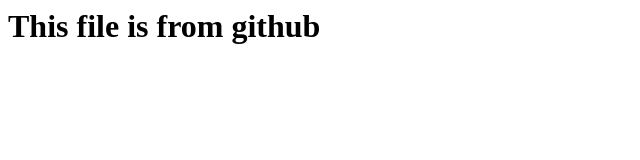
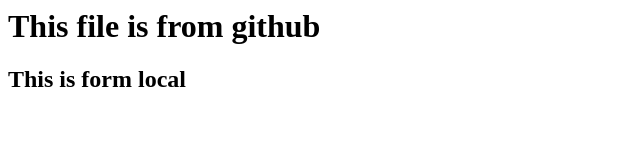
Before and after one commit to MadhuramanGhimire/test, a plain HTML site: page index.html in a window 1280 px wide. Shown: the whole page, without its empty margins (0-640 px from the left). Drawn offline with Linux system fonts and the light colour scheme.

Commit message:
1st commit

```diff
--- a/index.html
+++ b/index.html
@@ -1 +1,2 @@
 <h1> This file is from github</h1>
+<h2>This is form local</h2>
```
